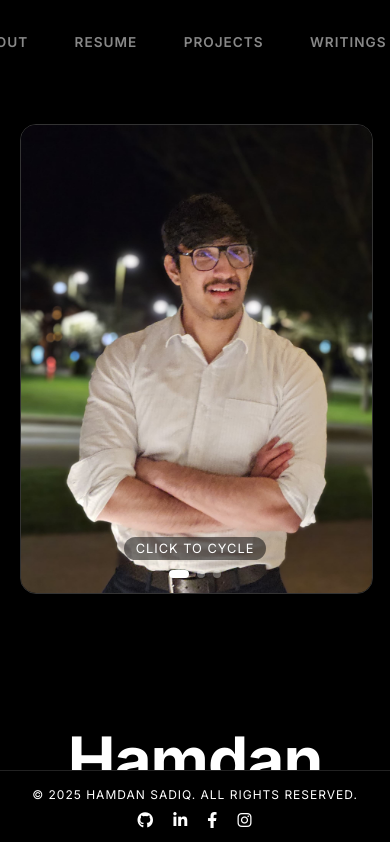
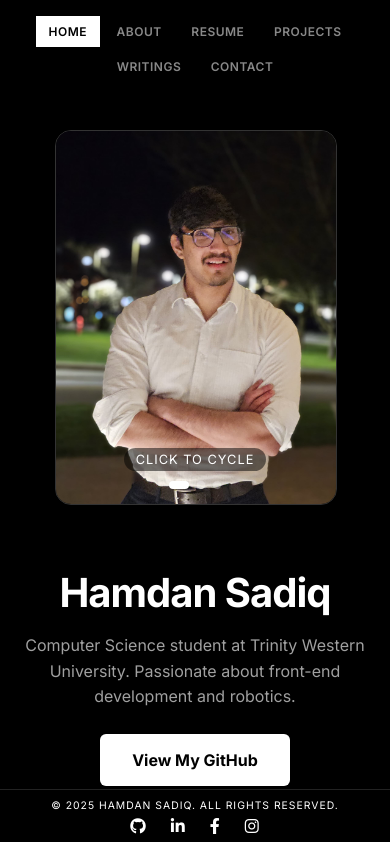
Before and after one commit to hamdansadiqch/my-portfolio, a Vue app: page / in a window 390 px wide. Shown: the top 842 px of the page. Built offline with nearby package versions, Linux system fonts and the light colour scheme.

Commit message:
Responsiveness Change

```diff
--- a/src/App.vue
+++ b/src/App.vue
@@ -4,16 +4,25 @@ import Footer from './components/Footer.vue'
 </script>
 
 <template>
-  <Header />
-  <router-view /> <!-- Shows Home, Socials, Experience, etc. -->
-  <Footer />
+  <Header />
+  <router-view /> <!-- Shows Home, Socials, Experience, etc. -->
+  <Footer />
 </template>
 
 <style>
 body {
   margin: 0;
   font-family: Arial, sans-serif;
-  padding-top: 60px; /* For header */
-  padding-bottom: 60px;
+  padding-top: 60px; /* For desktop header */
+  padding-bottom: 60px; /* For desktop footer */
+}
+
+/* Adjust padding for mobile devices */
+@media (max-width: 768px) {
+  body {
+    /* Increases padding slightly on phones in case the header/footer stack and get taller */
+    padding-top: 80px;
+    padding-bottom: 80px;
+  }
 }
 </style>
--- a/src/components/About.vue
+++ b/src/components/About.vue
@@ -95,11 +95,23 @@ strong {
 
 /* Mobile Responsiveness */
 @media (max-width: 600px) {
+  .about-page {
+    padding: 2rem 1rem; /* Reduces the massive 4rem vertical padding so the title isn't pushed too far down */
+  }
+
   .title {
-    font-size: 2.5rem;
+    font-size: 2.2rem; /* Scaled down slightly more to prevent word wrapping on very narrow phones */
   }
+
+  .tagline {
+    font-size: 0.95rem; /* Shrinks the subtitle */
+    margin-bottom: 2rem; /* Pulls the card a bit closer to the header */
+  }
+
   .about-card {
-    padding: 1.5rem;
+    padding: 1.5rem; /* Your excellent instinct to reduce the internal card padding */
+    font-size: 1rem; /* Shrinks the paragraph text slightly so it doesn't feel overwhelming */
+    line-height: 1.6; /* Tightens the vertical space between lines of text for easier mobile reading */
   }
 }
 </style>
--- a/src/components/Contact.vue
+++ b/src/components/Contact.vue
@@ -120,4 +120,22 @@ button:hover {
   color: #F44336;
   margin-top: 1rem;
 }
+/* --- Mobile Responsive Adjustments --- */
+@media (max-width: 600px) {
+  .contact-container {
+    margin: 1rem auto; /* Reduces the outside margin so it fits better on screen */
+    padding: 1.5rem 1rem; /* Shrinks the inside padding to give the text boxes more room */
+    width: 95%; /* Ensures the box doesn't touch the absolute edges of the phone screen */
+  }
+
+  input, textarea {
+    padding: 1rem; /* Slightly larger padding makes text boxes easier to tap on phones */
+  }
+
+  button {
+    width: 100%; /* Stretches the button across the whole form */
+    padding: 1rem; /* Makes the tap target larger for thumbs */
+    font-size: 1.1rem; /* Slightly larger text for the button */
+  }
+}
 </style>
--- a/src/components/Experience.vue
+++ b/src/components/Experience.vue
@@ -1,5 +1,9 @@
 <template>
   <div class="pdf-container">
+    <a :href="pdfUrl" target="_blank" class="mobile-fallback-btn">
+      View or Download Resume
+    </a>
+
     <iframe
       :src="pdfUrl"
       class="pdf-frame"
@@ -21,18 +25,50 @@ export default {
 
 <style scoped>
 .pdf-container {
-  height: 100vh;
+  /* Changed from 100vh to ensure it fits perfectly between your header and footer */
+  height: calc(100vh - 120px);
   background: #ffffff;
   display: flex;
+  flex-direction: column; /* Stacks the button and iframe vertically */
   justify-content: center;
   align-items: center;
+  padding: 1rem 0;
+}
+
+.mobile-fallback-btn {
+  display: none; /* Hidden by default on desktop */
+  background-color: #18334f;
+  color: yellow;
+  padding: 0.8rem 1.5rem;
+  border-radius: 6px;
+  text-decoration: none;
+  font-weight: bold;
+  margin-bottom: 1rem;
+  transition: background-color 0.3s;
+}
+
+.mobile-fallback-btn:hover {
+  background-color: #0c1928;
 }
 
 .pdf-frame {
   width: 90%;
-  height: 90vh;
+  height: 100%;
   border: none;
   box-shadow: 0 10px 25px rgba(0, 0, 0, 0.3);
   border-radius: 10px;
 }
+
+/* --- Mobile Responsive Adjustments --- */
+@media (max-width: 768px) {
+  .pdf-frame {
+    width: 100%; /* Stretches the PDF to the edge of the screen */
+    border-radius: 0; /* Removes rounded corners for a native full-screen feel */
+    box-shadow: none;
+  }
+
+  .mobile-fallback-btn {
+    display: inline-block; /* Shows the button on mobile phones */
+  }
+}
 </style>
--- a/src/components/Footer.vue
+++ b/src/components/Footer.vue
@@ -83,11 +83,24 @@ export default {
   line-height: 1;
 }
 
+/* --- Mobile Responsive Adjustments --- */
 @media (max-width: 600px) {
+  .footer {
+    padding: 0.6rem 1rem; /* Shrinks the top/bottom padding to keep the fixed bar thin */
+  }
+
   .footer-content {
     flex-direction: column;
-    gap: 10px;
+    gap: 6px; /* Tighter gap between the copyright and the icons */
     text-align: center;
+  }
+
+  .copyright {
+    font-size: 0.65rem; /* Slightly smaller text to save space */
+  }
+
+  .footer-socials {
+    gap: 1.5rem; /* Spreads the icons out slightly more so they are easier to tap with a thumb */
   }
 }
 </style>
--- a/src/components/Header.vue
+++ b/src/components/Header.vue
@@ -69,4 +69,23 @@ export default {
   color: #000000 !important;
   border-radius: 0; /* Sharp square edges */
 }
+
+/* --- Mobile Responsive Adjustments --- */
+@media (max-width: 768px) {
+  .header {
+    padding: 1rem 0; /* Slightly reduces the top/bottom black space on phones */
+  }
+
+  .nav {
+    flex-wrap: wrap; /* The magic rule: lets links drop to the next line */
+    justify-content: center; /* Keeps the wrapped links perfectly centered */
+    gap: 0.25rem; /* Reduces the gap slightly to save space */
+  }
+
+  .nav-link {
+    padding: 0.5rem 0.8rem; /* Reduces the invisible box around the text */
+    font-size: 0.75rem; /* Shrinks the text just a bit */
+    letter-spacing: 0.5px; /* Tightens the letters to fit more words on one line */
+  }
+}
 </style>
--- a/src/components/Home.vue
+++ b/src/components/Home.vue
@@ -173,16 +173,30 @@ export default {
 
 @media (max-width: 850px) {
   .hero-container {
-    flex-direction: column-reverse;
+    flex-direction: column-reverse; /* Keeps the photo on top */
     text-align: center;
-    padding: 4rem 0;
+    padding: 2rem 0; /* Reduced padding to save screen space */
+    gap: 2rem; /* Shrunk the 5rem gap so the image and text sit closer together */
   }
+
+  .hero-text h1 {
+    font-size: 2.5rem; /* Scaled down from 4rem so it fits on small phone screens */
+  }
+
   .hero-text p {
+    font-size: 1rem; /* Scaled down slightly for better mobile readability */
     margin-left: auto;
     margin-right: auto;
+    margin-bottom: 1.5rem;
   }
+
   .slideshow-container {
     justify-content: center;
+    width: 100%;
+  }
+
+  .image-wrapper {
+    max-width: 280px; /* Shrinks the image slightly so it doesn't take up the entire phone height */
   }
 }
 </style>
--- a/src/components/Project.vue
+++ b/src/components/Project.vue
@@ -172,8 +172,22 @@
 
 /* Mobile Adjustments */
 @media (max-width: 768px) {
+  .projects-page {
+    padding: 60px 1rem; /* Reduces the top padding and shrinks side padding to save space */
+  }
+
   .page-title {
-    font-size: 2rem;
+    font-size: 2.2rem;
+    margin-bottom: 2rem; /* Pulls the grid slightly closer to the title */
+  }
+
+  .projects-grid {
+    grid-template-columns: 1fr; /* Forces a single column on phones to prevent the 320px overflow issue */
+    gap: 1.5rem; /* Slightly smaller gap between cards */
+  }
+
+  .project-card {
+    padding: 1.5rem; /* Shrinks the inside padding so text has more room to breathe */
   }
 }
 </style>
--- a/src/components/Writings.vue
+++ b/src/components/Writings.vue
@@ -306,19 +306,41 @@ const toggleFullscreen = () => {
 }
 
 /* Mobile Responsiveness */
+/* Mobile Responsiveness */
 @media (max-width: 768px) {
+  .gallery-section {
+    padding: 30px 10px; /* Reduces the massive vertical padding on phones */
+  }
+
   .gallery-title {
     font-size: 2.2rem;
+    margin-bottom: 1.5rem; /* Pulls the slideshow closer to the title */
   }
+
   .slideshow-container {
-    max-width: 90%;
+    max-width: 100%; /* Allows the image to fill the screen width on very small phones */
+    border-radius: 12px; /* Slightly smaller border radius for smaller screens */
   }
+
   .references-container {
-    max-width: 90%;
+    max-width: 100%;
+    margin-top: 2rem;
   }
+
+  .reference-item {
+    font-size: 0.85rem; /* Shrinks the reference text slightly to fit better */
+    margin-bottom: 1.5rem; /* Adds space between each distinct reference */
+  }
+
   .controls-btn {
     width: 36px;
     height: 36px;
   }
+
+  /* Make the arrows slightly smaller to avoid covering too much of the article text */
+  .prev-btn svg, .next-btn svg {
+    width: 18px;
+    height: 18px;
+  }
 }
 </style>
```
